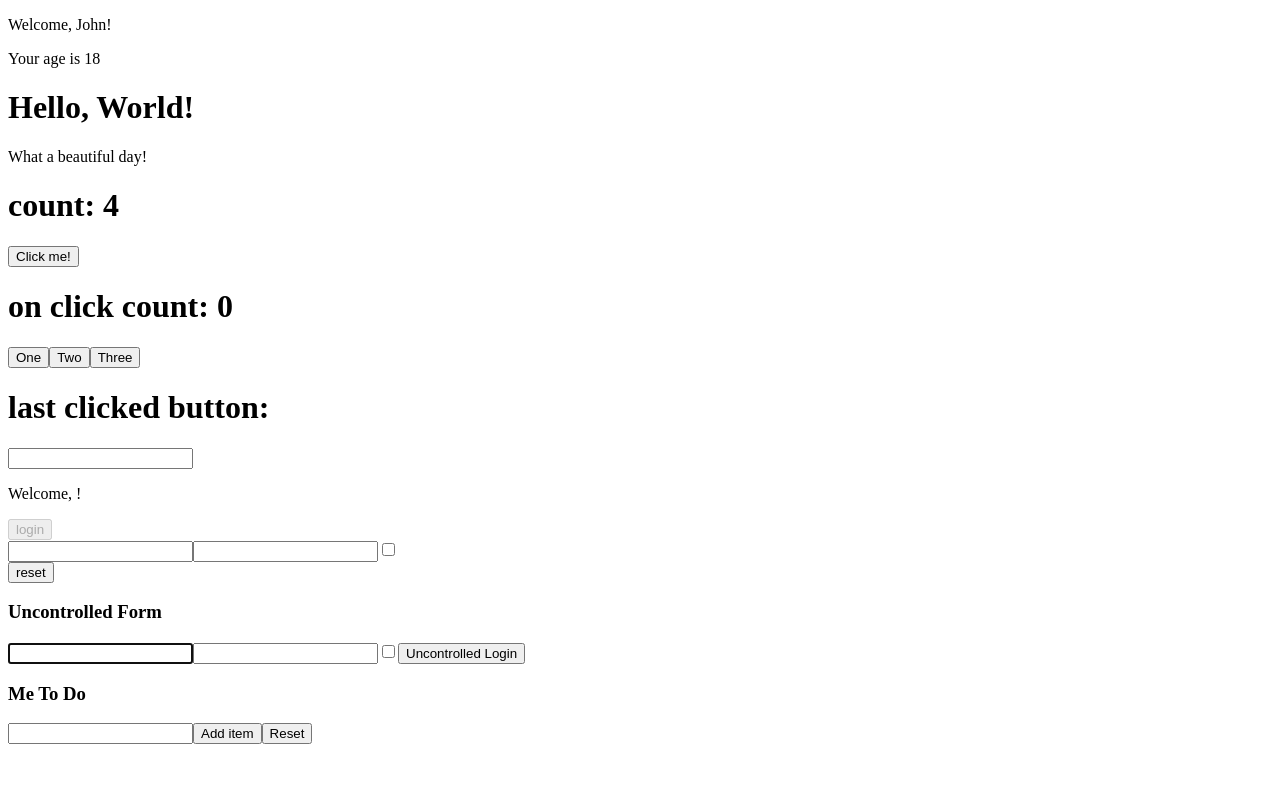
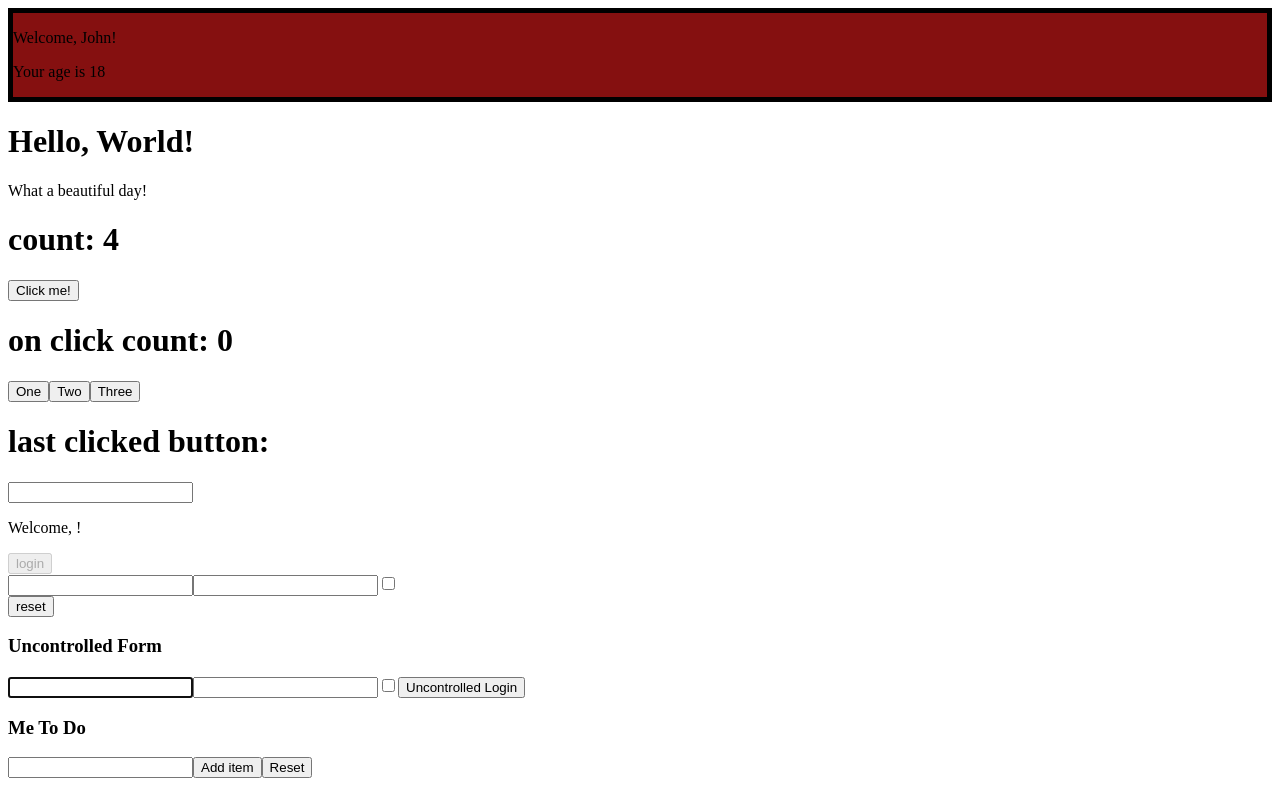
Before and after one commit to MarkupMonkey/react-project, a React (Create React App) app: page / in a window 1280 px wide. Built offline with nearby package versions, Linux system fonts and the light colour scheme.

Commit message:
exercise styling components 01 done

```diff
--- a/src/App.js
+++ b/src/App.js
@@ -12,16 +12,18 @@ class Data extends React.Component {
     render() {
         return (
             <>
-                <div>
-                    <Welcome name='John' age={18}/>
+                <div >
+                    <div className="welcome">
+                        <Welcome  name='John' age={18} />
+                    </div>
                     <Hello />
-                    <Counter/>
-                    <ClickCounter/>
-                    <ClickTracker/>
-                    <InteractiveWelcome/>
-                    <Login/>
-                    <UncontrolledLogin/>
-                    <TodoList/>
+                    <Counter />
+                    <ClickCounter />
+                    <ClickTracker />
+                    <InteractiveWelcome />
+                    <Login />
+                    <UncontrolledLogin />
+                    <TodoList />
                 </div>
 
             </>
--- /dev/null
+++ b/src/index.css
@@ -0,0 +1,4 @@
+.welcome {
+    background-color: rgb(133, 16, 16);
+    border: 5px solid black;
+}
--- a/src/index.js
+++ b/src/index.js
@@ -1,10 +1,14 @@
 import React from "react";
 import ReactDOM from "react-dom/client";
 import App from './App';
+import './index.css'
 
 const root = ReactDOM.createRoot(document.getElementById('root'));
 root.render(
+    <>
+           <App />
+    </>
 
-    <App />
+
 
 )
```
